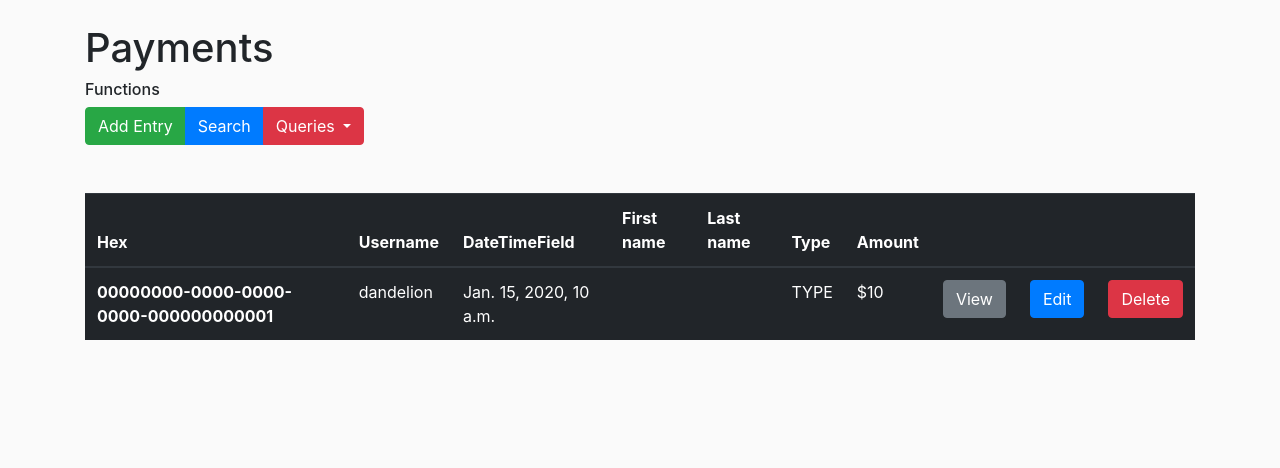
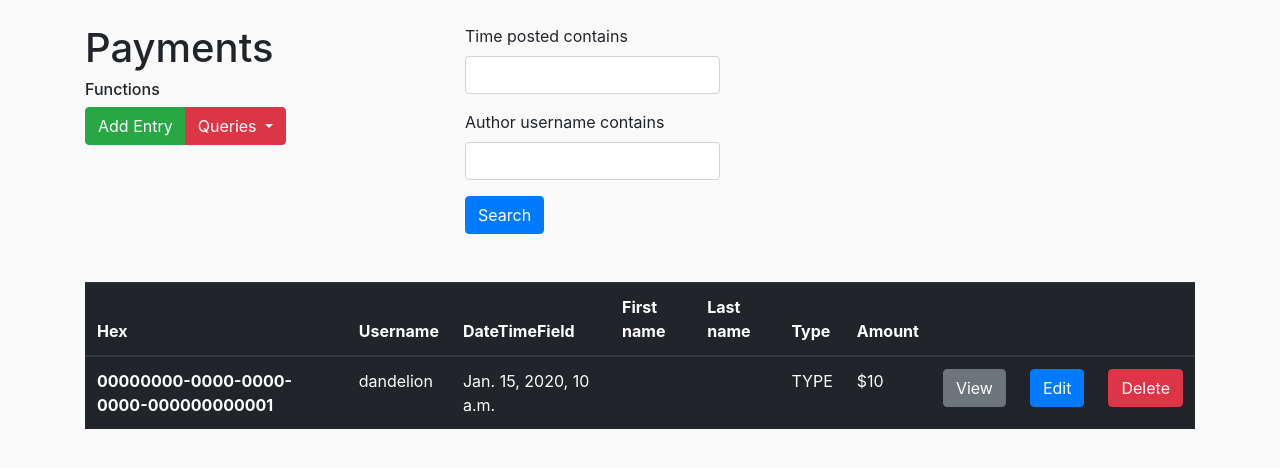
Before and after one commit to daniel-grinevich/NaviGrounds, a Django app: page /contrib_home/ in a window 1280 px wide. Shown: the part 56-524 px from the top of the page. Run offline with Django 3.2, Linux system fonts and the light colour scheme; a user stored in the database is signed in; data comes from the database, SQL or seed files in the repository; tables that the repository leaves empty hold one stand-in row (values such as "Sample post"); parts of the project's set-up code (start-up, migrations or seed data) failed here and were passed over; some libraries are stand-ins or nearby versions.

Commit message:
Filter function added

```diff
--- /dev/null
+++ b/financial/filters.py
@@ -0,0 +1,13 @@
+import django_filters
+from .models import Payment
+from django.contrib.auth.models import User
+
+#Filters go here
+class PaymentFilter(django_filters.FilterSet):
+
+    class Meta:
+        model = Payment
+        fields = {
+            'time_posted': ['contains'],
+            'author__username': ['contains']
+        }
--- a/financial/templates/financial/contrib_home.html
+++ b/financial/templates/financial/contrib_home.html
@@ -2,13 +2,12 @@
 {% load crispy_forms_tags %}
 {% block content %}
 <br>
-<h1>Payments</h1>
-<h6>Functions</h6>
 <div class="row">
-    <div class="col-8">
+    <div class="col-4">
+        <h1>Payments</h1>
+        <h6>Functions</h6>
         <div class="btn-group" role="group" aria-label="Basic example">
             <a type="btn" class="btn btn-success" href="{% url 'payment-create' %}">Add Entry</a>
-            <button type="button" class="btn btn-primary">Search</button>
             <div class="btn-group">
                 <button type="button" class="btn btn-danger dropdown-toggle" data-toggle="dropdown" aria-haspopup="true" aria-expanded="false">
                     Queries
@@ -25,7 +24,11 @@
             </div>
         </div>
     </div>
-    <div class="col-4">
+    <div class="col-3">
+        <form method="GET">
+            {{ filter.form|crispy }}
+            <button type="submit" class="btn btn-primary">Search</button>
+        </form>
     </div>
  </div>
 <br>
@@ -47,7 +50,7 @@
     </tr>
   </thead>
   <tbody>
-    {% for payment in payments %}
+    {% for payment in filter.qs %}
     <tr>
       <!--<th scope="row">{{ forloop.counter }}</th>-->
       <th scope="row">{{ payment.id }}</th>
--- a/financial/views.py
+++ b/financial/views.py
@@ -13,6 +13,7 @@ from django.views.generic import (
         DeleteView
 )
 from .models import Payment
+from .filters import PaymentFilter
 
 
 # Create your views here
@@ -24,6 +25,11 @@ class PaymentListView(LoginRequiredMixin, ListView):
     model = Payment
     template_name = 'financial/contrib_home.html'
     context_object_name = 'payments'
+
+    def get_context_data(self, **kwargs):
+        context = super().get_context_data(**kwargs)
+        context['filter'] = PaymentFilter(self.request.GET, queryset=self.get_queryset())
+        return context
 
 
 class CreatePayment(LoginRequiredMixin, SuccessMessageMixin, CreateView):
--- a/naviWebApp/settings.py
+++ b/naviWebApp/settings.py
@@ -35,6 +35,7 @@ ALLOWED_HOSTS = ['104.200.30.246', '127.0.0.1']
 # Application definition
 
 INSTALLED_APPS = [
+    'django_filters',
     'bootstrap_modal_forms',
     'financial.apps.FinancialConfig',
     'blog.apps.BlogConfig',
```
